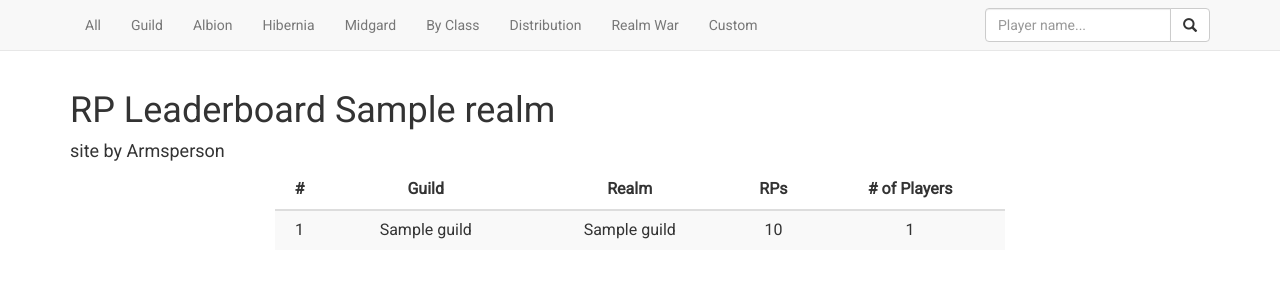
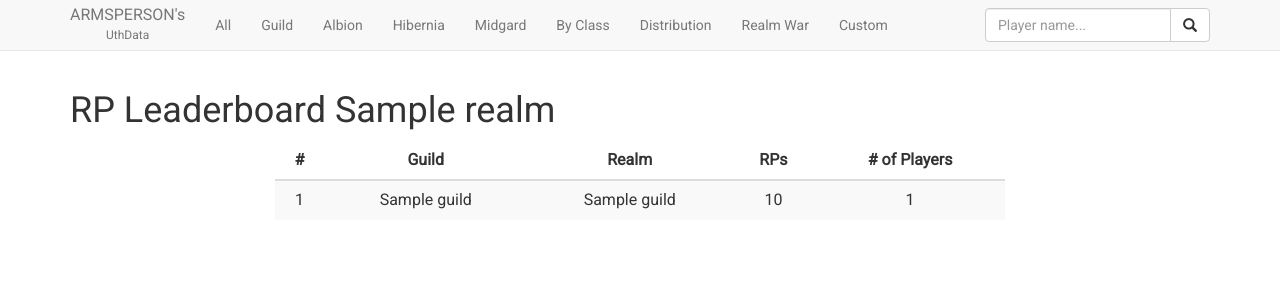
Before and after one commit to prsauer/uthmetric, a Django app: template hello/apps/hellocount/templates/guilds.html in a window 1280 px wide. Shown: the top 300 px of the page. Run offline with Django 3.2, Linux system fonts and the light colour scheme; the template is opened without the code that fills it: most values are stand-ins (such as "Sample title", 1, 10 or a date in 2020); parts of the project's set-up code (start-up, migrations or seed data) failed here and were passed over; some libraries are stand-ins or nearby versions.

Commit message:
Less names

```diff
--- a/hello/apps/hellocount/static/realmwar4.html
+++ b/hello/apps/hellocount/static/realmwar4.html
@@ -37,7 +37,6 @@
 
    <div class="container">
 <h1>Realm War: 2001 (beta)</h1>
-<h4>site by Armsperson</h4>
 <div>
   Darkness Falls:
   <span class="realm_Midgard">UNKNOWN</span>
--- a/hello/apps/hellocount/templates/guilds.html
+++ b/hello/apps/hellocount/templates/guilds.html
@@ -33,7 +33,6 @@ th {text-align: center;}
     <title>RP Leaderboard</title>
     <div class="container">
     <h1>RP Leaderboard {% if realm %}{{realm}}{%endif%}</h1>
-    <h4>site by Armsperson</h4>
     <div class="col-md-8 col-md-offset-2">
       <table id="eader" class="table table-striped">
         <thead>
--- a/hello/apps/hellocount/templates/leaders.html
+++ b/hello/apps/hellocount/templates/leaders.html
@@ -33,7 +33,6 @@ th {text-align: center;}
     <title>RP Leaderboard</title>
     <div class="container">
     <h1>RP Leaderboard {% if realm %}{{realm}}{%endif%}</h1>
-    <h4>site by Armsperson</h4>
     <div class="col-md-10 col-md-offset-1">
       <table id="eader" class="table table-striped">
         <thead>
--- a/hello/apps/hellocount/templates/navbar.html
+++ b/hello/apps/hellocount/templates/navbar.html
@@ -7,6 +7,14 @@ function goSearch() {
 
 <nav class="navbar navbar-default navbar-static-top">
   <div class="container">
+
+    <div class="navbar-header">
+      <a class="navbar-brand" style="display: block; padding-top: 5px; padding-bottom: 0px;">
+        <div style="font-size: 16px;">ARMSPERSON's</div>
+        <div style="font-size: 12px; text-align: center;">UthData</div>
+      </a>
+    </div>
+
     <div id="navbar" class="navbar-collapse collapse">
       <ul class="nav navbar-nav">
         <li class="{% if not realm %}active{% endif %}"><a href="{% url 'leaders_all' %}">All</a></li>
--- a/hello/apps/hellocount/templates/realmwar.html
+++ b/hello/apps/hellocount/templates/realmwar.html
@@ -32,7 +32,6 @@ th {text-align: center;}
     {% include "navbar.html" %}
     <div class="container">
     <h1>Realm War [BETA]</h1>
-    <h4>site by Armsperson</h4>
     <div>
       Darkness Falls:
       <span class="realm_{{df.owner}}">{{df.owner}}</span>
```
